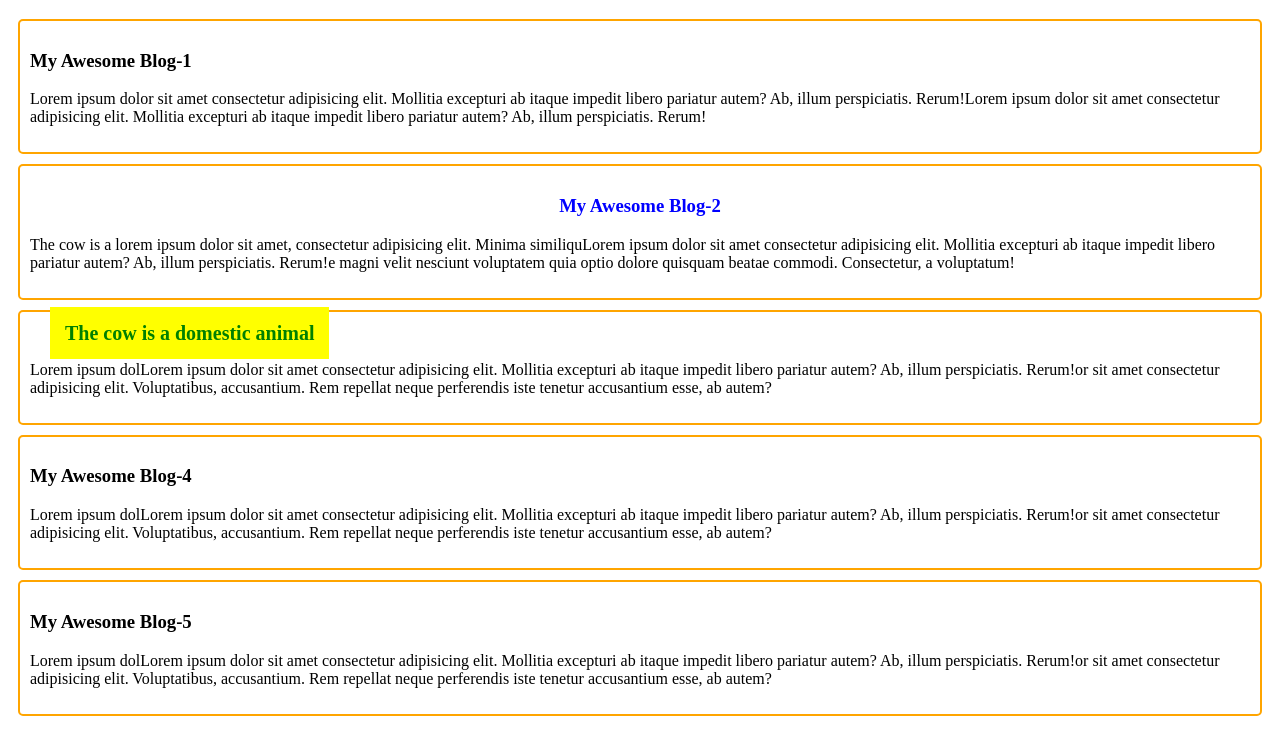
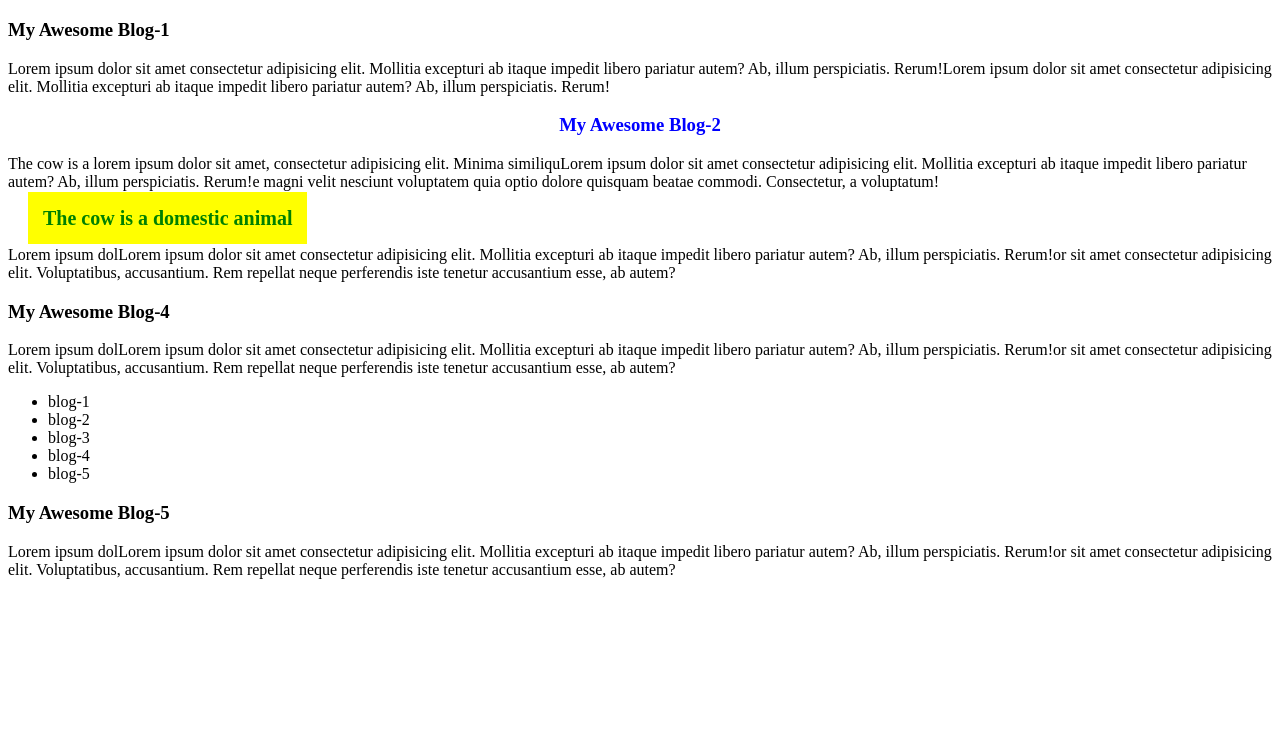
Before and after one commit to noman-swe/M24-Js-DOM, a plain HTML site: page dom-M24-3.html in a window 1280 px wide. Shown: the part 61-800 px from the top of the page. Drawn offline with Linux system fonts and the light colour scheme.

Commit message:
24-8 Create HTML elements using Javascript and appendChild

```diff
--- a/dom-M24-3.html
+++ b/dom-M24-3.html
@@ -29,6 +29,14 @@
                 <p>Lorem ipsum dolLorem ipsum dolor sit amet consectetur adipisicing elit. Mollitia excepturi ab itaque impedit libero pariatur autem? Ab, illum perspiciatis. Rerum!or sit amet consectetur adipisicing elit. Voluptatibus, accusantium. Rem repellat neque perferendis iste tenetur accusantium esse, ab autem?</p>
             </article>
             <article class="blog">
+                <header>
+                    <ul id="blog-list">
+                        <li>blog-1</li>
+                        <li>blog-2</li>
+                        <li>blog-3</li>
+                        <li>blog-4</li>
+                    </ul>
+                </header>
                 <h3 id="fifth-title">My Awesome Blog-5</h3>
                 <p>Lorem ipsum dolLorem ipsum dolor sit amet consectetur adipisicing elit. Mollitia excepturi ab itaque impedit libero pariatur autem? Ab, illum perspiciatis. Rerum!or sit amet consectetur adipisicing elit. Voluptatibus, accusantium. Rem repellat neque perferendis iste tenetur accusantium esse, ab autem?</p>
             </article>
@@ -71,13 +79,7 @@
         //getElementsByClassName explore
         const blogs = document.getElementsByClassName('blog');
 
-        for(const blog of blogs){
-            //console.log(blog);
-            blog.style.border = '2px solid orange';
-            blog.style.borderRadius = '5px';
-            blog.style.margin = '10px';
-            blog.style.padding = '10px';
-        }
+
 
         //24-7
         /*
@@ -90,6 +92,45 @@
             fifth.childNode();
         */
 
+        //24-8
+        //create and add element by using JS
+        const li = document.createElement('li');
+        li.innerText= 'blog-5';
+        //where to add? -need parent
+        const ul = document.getElementById('blog-list');
+        //append new element
+        ul.appendChild(li);
+
+        //add a article by using JS
+        const article = document.createElement('article');
+        article.classList.add(blog);//add classname
+        const h3 = document.createElement('h3');
+        h3.innerText='My Magical Blog By JS';
+        const p = document.createElement('p');
+        p.innerText = 'Rerum!or sit amet consectetur adipisicing elit. Voluptatibus, accusantium. Rem repellat neque perferendis iste tenetur accusantium esse, ab autem';
+        article.appendChild(h3);
+        article.appendChild(p);
+
+        //parent of article
+        const blogSection = document.getElementById('blogs');
+        blogSection.appendChild(article);
+
+        //another way
+        article.innerHTML= `
+
+        <h3>My magical blogs</h3>
+        <p>Rerum!or sit amet consectetur adipisicing elit. Voluptatibus, accusantium. Rem repellat neque perferendis iste tenetur accusantium esse, ab autem<p/>
+
+        `
+
+
+        for(const blog of blogs){
+            //console.log(blog);
+            blog.style.border = '2px solid orange';
+            blog.style.borderRadius = '5px';
+            blog.style.margin = '10px';
+            blog.style.padding = '10px';
+        }
 
     </script>
     <!-- <script src="js/second.js"> </script> -->
```
